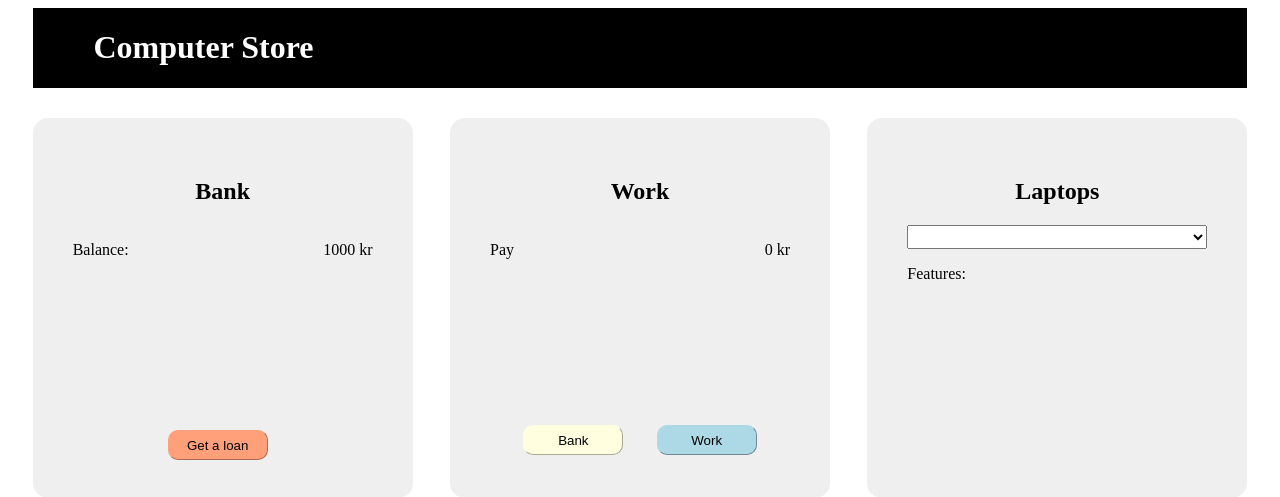
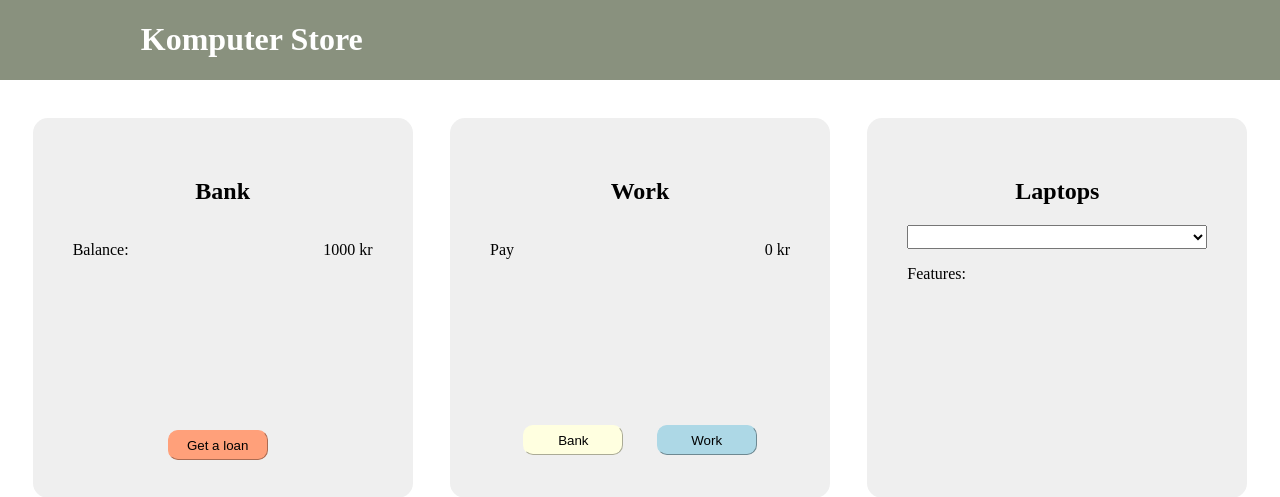
Before and after one commit to vegardgunnarson/Assignment_1_F, a PHP site: page / in a window 1280 px wide. Shown: the top 497 px of the page. Run offline with PHP 8.4, Linux system fonts and the light colour scheme; lists and menus that the app fills with data are empty.

```diff
--- a/index.html
+++ b/index.html
@@ -2,11 +2,12 @@
 <html>
   <head>
     <link rel="stylesheet" href="style-main.css" />
-    <title>Computer Store</title>
+    <meta name="theme-color" content="#89917E">
+    <title>Komputer Store</title>
   </head>
   <body>
     <div class="grid">
-      <header><h1>Computer Store</h1></header>
+      <header><h1>Komputer Store</h1></header>
       <section class="bank">
         <h2>Bank</h2>
         <div class="balanceDiv">
--- a/script-main.js
+++ b/script-main.js
@@ -101,7 +101,7 @@ function getLoan(){
     return joe.loan;
 }
 function buy(){
-    if (price<=joe.balance+joe.loan){
+    if (price<=getBalance()){
         joe.balance-=price;
         updateFields();
         document.getElementById('buyOk').style.visibility='visible';
@@ -162,6 +162,7 @@ function loan(){
         console.log("You already have loan");
     }else{
         joe.loan=amount;
+        joe.balance+=joe.loan;
         document.getElementById('loanDiv').style.visibility='visible';
         document.getElementById('loanButton').style.visibility='visible';
         updateFields();
@@ -172,7 +173,7 @@ function updateFields(){
     if(isNaN(joe.loan)){joe.loan=0;}
     if(!hasLoan()){document.getElementById('loanDiv').style.visibility='hidden';}
     if(!hasLoan()){document.getElementById('loanButton').style.visibility='hidden';}
-    document.getElementById('balance_id').textContent = (getLoan()+getBalance())+" kr";
+    document.getElementById('balance_id').textContent = getBalance()+" kr";
     document.getElementById('loan_id').textContent = getLoan()+" kr";
     document.getElementById('pay_id').textContent = getPay()+" kr";
     document.getElementById('buyErrors').style.visibility='hidden';
--- a/style-main.css
+++ b/style-main.css
@@ -6,7 +6,7 @@
 h1{
     color: white;
     font-family: 'Times New Roman', Times, serif;
-    padding-left: 5%;
+    padding-left: 11%;
 }
 h2{
     text-align: center;
@@ -62,7 +62,6 @@ h2{
     cursor: pointer;
     margin-top: 105px;
     margin-left: 95px;
-
 }
 .repayButton{
     width: 100px;
@@ -114,12 +113,15 @@ h2{
 
 }
 header {
-    top: 0;
-    position:sticky;
+    position:absolute;
     grid-row: 1;
     grid-column: 1/4;
-    background-color: black;
+    background-color: #89917E;
     height: 80px;
+    width: 100%;
+    top: 0;
+    bottom: 0;
+    left: 0;
 }
 .bank {
     padding-top: 5%;
```
